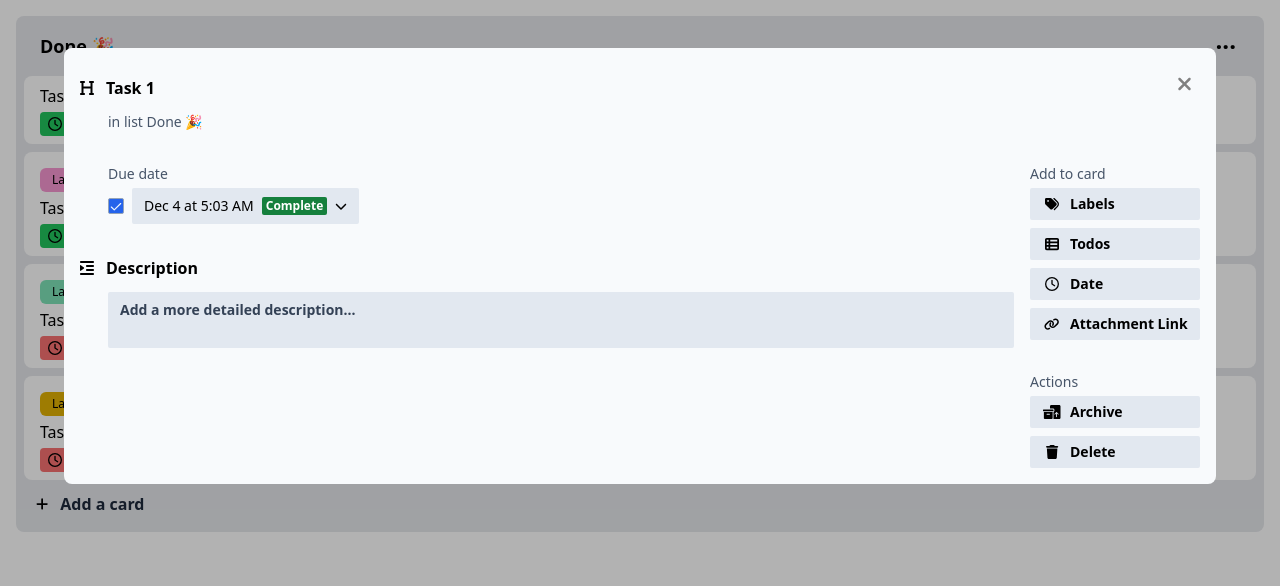
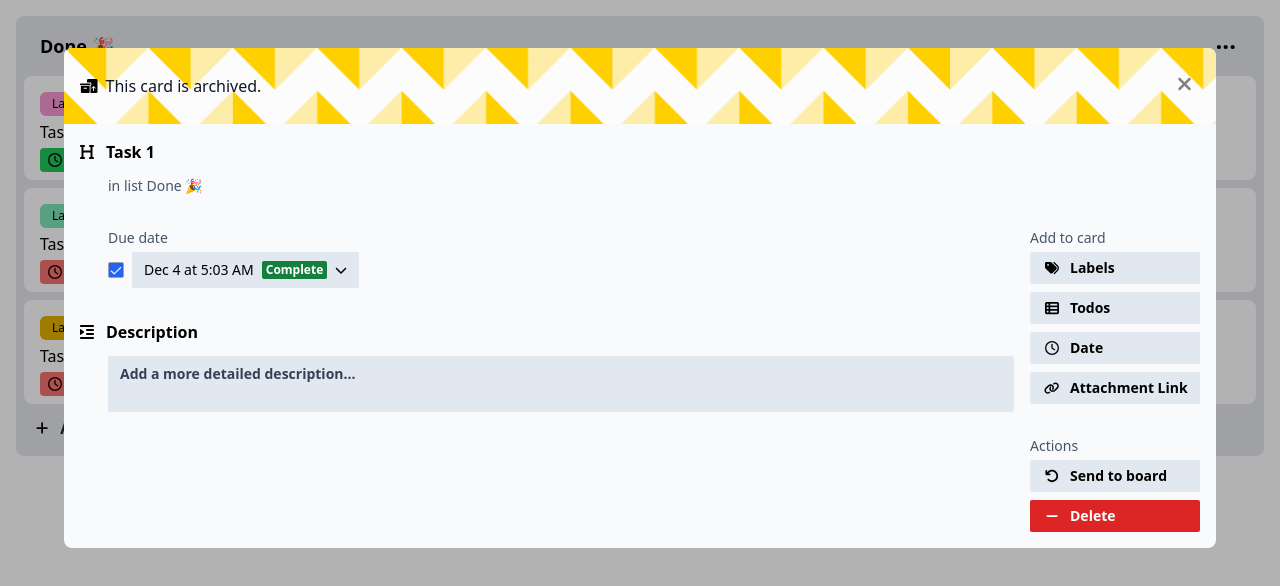
Before and after one commit to shidqirifat/experiment-react-beautiful-dnd, a React (Vite) app: page /1 in a window 1280 px wide. Both pictures are taken after a click on the button "Archive". Shown: the top 586 px of the page. Built offline with nearby package versions, Linux system fonts and the light colour scheme.

Commit message:
feat: archive card

```diff
--- a/src/components/detail/TaskModal.tsx
+++ b/src/components/detail/TaskModal.tsx
@@ -1,5 +1,6 @@
 import { FontAwesomeIcon } from "@fortawesome/react-fontawesome";
 import {
+  faArrowRotateRight,
   faBoxesPacking,
   faTableList,
   faTags,
@@ -19,21 +20,39 @@
 import { ActionLink } from "./link";
 import { ButtonAction } from "../ui/button";
 import { ActionDelete } from "./delete";
+import useArchiveTasks from "@/hooks/useArchiveTasks";
+import cx from "clsx";
 
 type LayoutProps = { children: ReactNode };
-type ModalProps = { children: ReactNode; onClose: () => void };
+type ModalProps = {
+  children: ReactNode;
+  archived: boolean;
+  onClose: () => void;
+};
 
-const Modal = ({ children, onClose }: ModalProps) => {
+const ArchiveBackground = () => {
+  return (
+    <div className="flex items-center gap-2 bg-[url('/pattern.png')] bg-cover px-4 py-[26px] rounded-t-lg">
+      <FontAwesomeIcon icon={faBoxesPacking} size="sm" />
+      <h3 className="text-slate-900 text-base font-medium">
+        This card is archived.
+      </h3>
+    </div>
+  );
+};
+
+const Modal = ({ children, archived, onClose }: ModalProps) => {
   return (
     <Shadow onClick={onClose}>
-      <div className="absolute z-10 top-12 left-[50%] translate-x-[-50%] w-[90vw] bg-slate-50 rounded-lg p-4 pt-5">
+      <div className="absolute z-10 top-12 left-[50%] translate-x-[-50%] w-[90vw] bg-slate-50 rounded-lg">
+        {archived && <ArchiveBackground />}
         <button
           onClick={onClose}
           className="absolute top-5 right-4 transition hover:bg-slate-200 py-1 px-2 rounded"
         >
           <FontAwesomeIcon icon={faXmark} color="gray" size="lg" />
         </button>
-        {children}
+        <div className={cx("p-4", { "pt-2": archived })}>{children}</div>
       </div>
     </Shadow>
   );
@@ -54,12 +73,13 @@
     onEditLink,
     onRemoveLink,
   } = useTask();
+  const { toggleArchive } = useArchiveTasks();
 
   if (!task) return null;
 
   return (
     <>
-      <Modal onClose={onClose}>
+      <Modal archived={task.archived} onClose={onClose}>
         <HeaderSection title={task.title} onSave={onSaveTitle} />
         <Layout>
           <div>
@@ -92,8 +112,25 @@
             <div className="mt-8">
               <Subtitle>Actions</Subtitle>
               <div className="space-y-2 mt-1">
-                <ButtonAction icon={faBoxesPacking}>Archive</ButtonAction>
-                <ActionDelete id={task.id} />
+                {task.archived ? (
+                  <>
+                    <ButtonAction
+                      onClick={() => toggleArchive(task.id)}
+                      icon={faArrowRotateRight}
+                      flipIcon="horizontal"
+                    >
+                      Send to board
+                    </ButtonAction>
+                    <ActionDelete id={task.id} />
+                  </>
+                ) : (
+                  <ButtonAction
+                    onClick={() => toggleArchive(task.id)}
+                    icon={faBoxesPacking}
+                  >
+                    Archive
+                  </ButtonAction>
+                )}
               </div>
             </div>
           </div>
--- a/src/components/detail/delete/ActionDelete.tsx
+++ b/src/components/detail/delete/ActionDelete.tsx
@@ -7,7 +7,7 @@
 } from "@/components/ui/popover";
 import usePopover from "@/hooks/usePopover";
 import useTasks from "@/hooks/useTasks";
-import { faTrash } from "@fortawesome/free-solid-svg-icons";
+import { faMinus } from "@fortawesome/free-solid-svg-icons";
 
 type ActionDeleteProps = { id: string };
 
@@ -23,7 +23,9 @@
             e.preventDefault();
             toggleOpen(true);
           }}
-          icon={faTrash}
+          icon={faMinus}
+          variant="solid"
+          color="danger"
           className="w-full"
         >
           Delete
--- a/src/components/task/ListCardTask.tsx
+++ b/src/components/task/ListCardTask.tsx
@@ -15,7 +15,7 @@
           ref={provided.innerRef}
           {...provided.draggableProps}
           {...provided.dragHandleProps}
-          className="rounded-lg bg-white px-4 py-2 select-none !cursor-pointer"
+          className="rounded-lg bg-white select-none !cursor-pointer"
         >
           <TaskCard task={task} />
         </div>
@@ -31,7 +31,7 @@
 });
 
 export const ListCardTask = () => {
-  const { tasks, onReorder } = useTasks();
+  const { tasksActive, onReorder } = useTasks();
 
   return (
     <div className="bg-gray-200 px-2 pt-4 pb-1 rounded-lg">
@@ -49,7 +49,7 @@
               {...provided.droppableProps}
               className="space-y-2"
             >
-              <ListTask tasks={tasks} />
+              <ListTask tasks={tasksActive} />
               {provided.placeholder}
             </div>
           )}
--- a/src/components/task/NewTask.tsx
+++ b/src/components/task/NewTask.tsx
@@ -3,20 +3,30 @@
 import { Button } from "../ui/button";
 import { Textarea } from "../ui/textarea";
 import useNewTask from "@/hooks/useNewTask";
+import { KeyboardEvent } from "react";
 
 export function NewTask() {
   const { ref, isNewTask, title, toggleNewTask, setTitle, onNewTask } =
     useNewTask();
+
+  const handleEnter = (e: KeyboardEvent<HTMLTextAreaElement>) => {
+    if (e.code === "Enter") {
+      e.preventDefault();
+      onNewTask();
+    }
+  };
 
   return (
     <div ref={ref}>
       {isNewTask ? (
         <div className="my-2 space-y-2">
           <Textarea
+            autoFocus
             className="rounded-lg h-20 resize-none"
             placeholder="Enter a title for this card..."
             value={title}
             onChange={(e) => setTitle(e.currentTarget.value)}
+            onKeyDown={handleEnter}
           />
           <div className="flex items-center gap-1">
             <Button onClick={onNewTask} variant="solid" className="!rounded">
--- a/src/components/task/TaskCard.tsx
+++ b/src/components/task/TaskCard.tsx
@@ -8,7 +8,7 @@
 
 export function TaskCard({ task }: TaskCardProps) {
   return (
-    <RouterLink to={task.id}>
+    <RouterLink to={task.id} className="px-4 py-2 block">
       <Labels labels={task.labels} />
       <h1 className="text-base">{task.title}</h1>
       <div className="flex gap-3 items-center">
--- a/src/components/ui/button/Button.tsx
+++ b/src/components/ui/button/Button.tsx
@@ -1,12 +1,17 @@
 import { ComponentProps, forwardRef } from "react";
 import cx from "clsx";
 import { FontAwesomeIcon } from "@fortawesome/react-fontawesome";
-import { IconProp, SizeProp } from "@fortawesome/fontawesome-svg-core";
+import {
+  FlipProp,
+  IconProp,
+  SizeProp,
+} from "@fortawesome/fontawesome-svg-core";
 
 type ButtonProps = ComponentProps<"button"> & {
   className?: string;
   leftIcon?: IconProp;
   sizeIcon?: SizeProp;
+  flipIcon?: FlipProp;
   variant?: "solid" | "subtle" | "default";
   color?: "primary" | "danger";
 };
@@ -19,6 +24,7 @@
       color = "primary",
       leftIcon,
       sizeIcon,
+      flipIcon,
       className,
       ...props
     },
@@ -47,7 +53,7 @@
       >
         {leftIcon && (
           <div className="h-full grid place-content-center">
-            <FontAwesomeIcon icon={leftIcon} size={sizeIcon} />
+            <FontAwesomeIcon icon={leftIcon} size={sizeIcon} flip={flipIcon} />
           </div>
         )}
         {props.children}
--- a/src/components/ui/button/ButtonAction.tsx
+++ b/src/components/ui/button/ButtonAction.tsx
@@ -1,4 +1,8 @@
-import { IconProp, SizeProp } from "@fortawesome/fontawesome-svg-core";
+import {
+  FlipProp,
+  IconProp,
+  SizeProp,
+} from "@fortawesome/fontawesome-svg-core";
 import { Button } from ".";
 import { MouseEvent } from "react";
 
@@ -6,8 +10,11 @@
   children: string;
   icon: IconProp;
   sizeIcon?: SizeProp;
+  flipIcon?: FlipProp;
   onClick?: (e: MouseEvent<HTMLButtonElement>) => void;
   className?: string;
+  variant?: "solid" | "subtle" | "default";
+  color?: "primary" | "danger";
 };
 
 export const ButtonAction = (props: ButtonActionProps) => {
--- /dev/null
+++ b/src/hooks/useArchiveTasks.ts
@@ -0,0 +1,23 @@
+import { TASKS } from "@/datas/task";
+import { useLocalStorage } from "@mantine/hooks";
+import { useCallback } from "react";
+
+export default function useArchiveTasks() {
+  const [tasks, setTasks] = useLocalStorage({
+    key: "tasks",
+    defaultValue: TASKS,
+  });
+
+  const toggleArchive = useCallback(
+    (id: string) => {
+      const index = tasks.findIndex((task) => task.id === id);
+      const cloneTasks = [...tasks];
+      cloneTasks[index].archived = !cloneTasks[index].archived;
+
+      setTasks(cloneTasks);
+    },
+    [tasks]
+  );
+
+  return { toggleArchive };
+}
--- a/src/hooks/useNewTask.ts
+++ b/src/hooks/useNewTask.ts
@@ -4,15 +4,14 @@
 
 export default function useNewTask() {
   const { onNewTask } = useTasks();
-  const [isNewTask, setNewTask] = useState(true);
+  const [isNewTask, setNewTask] = useState(false);
   const [title, setTitle] = useState("");
 
   const toggleNewTask = useCallback(() => setNewTask((prev) => !prev), []);
 
   const handleNewTask = useCallback(() => {
     if (title) onNewTask(title);
-
-    toggleNewTask();
+    setTitle("");
   }, [title]);
 
   const ref = useClickOutside(() => {
--- a/src/hooks/usePopover.ts
+++ b/src/hooks/usePopover.ts
@@ -9,7 +9,7 @@
   }, []);
 
   const handleClose = useCallback((fn?: () => void) => {
-    if (fn) fn();
+    if (typeof fn === "function") fn();
 
     setOpen(false);
   }, []);
--- a/src/hooks/useTask.ts
+++ b/src/hooks/useTask.ts
@@ -94,7 +94,6 @@
 
   useEffect(() => {
     const currentTask = tasks.find((task) => task.id === taskId);
-
     if (currentTask) setTask(currentTask);
     else handleClose();
 
--- a/src/hooks/useTasks.ts
+++ b/src/hooks/useTasks.ts
@@ -1,14 +1,14 @@
 import { useLocalStorage } from "@mantine/hooks";
-import { TASKS } from "@/datas/task";
 import { reorder } from "@/utils/reorder";
 import { DropResult } from "react-beautiful-dnd";
 import { Task } from "@/types/task";
-import { useCallback } from "react";
+import { useCallback, useMemo } from "react";
 import { useNavigate } from "react-router-dom";
+import { TASKS } from "@/datas/task";
 
 export default function useTasks() {
   const [tasks, setTasks] = useLocalStorage({
-    key: "data",
+    key: "tasks",
     defaultValue: TASKS,
   });
   const navigate = useNavigate();
@@ -19,7 +19,6 @@
       if (destination.index === source.index) return;
 
       const newTasks = reorder(tasks, source.index, destination.index);
-
       setTasks(newTasks);
     },
     [tasks]
@@ -29,7 +28,6 @@
     (id: string, newTask: Task) => {
       const index = tasks.findIndex((task) => task.id === id);
       if (index < 0) return;
-
       const cloneTasks = [...tasks];
       cloneTasks.splice(index, 1, newTask);
       setTasks(cloneTasks);
@@ -61,8 +59,14 @@
     [tasks]
   );
 
+  const tasksActive = useMemo(
+    () => tasks.filter((task) => !task.archived),
+    [tasks]
+  );
+
   return {
     tasks,
+    tasksActive,
     onReorder: handleReorder,
     updateTask,
     onNewTask: handleNewTask,
```
Also changed, not shown: public/pattern.png (added).
